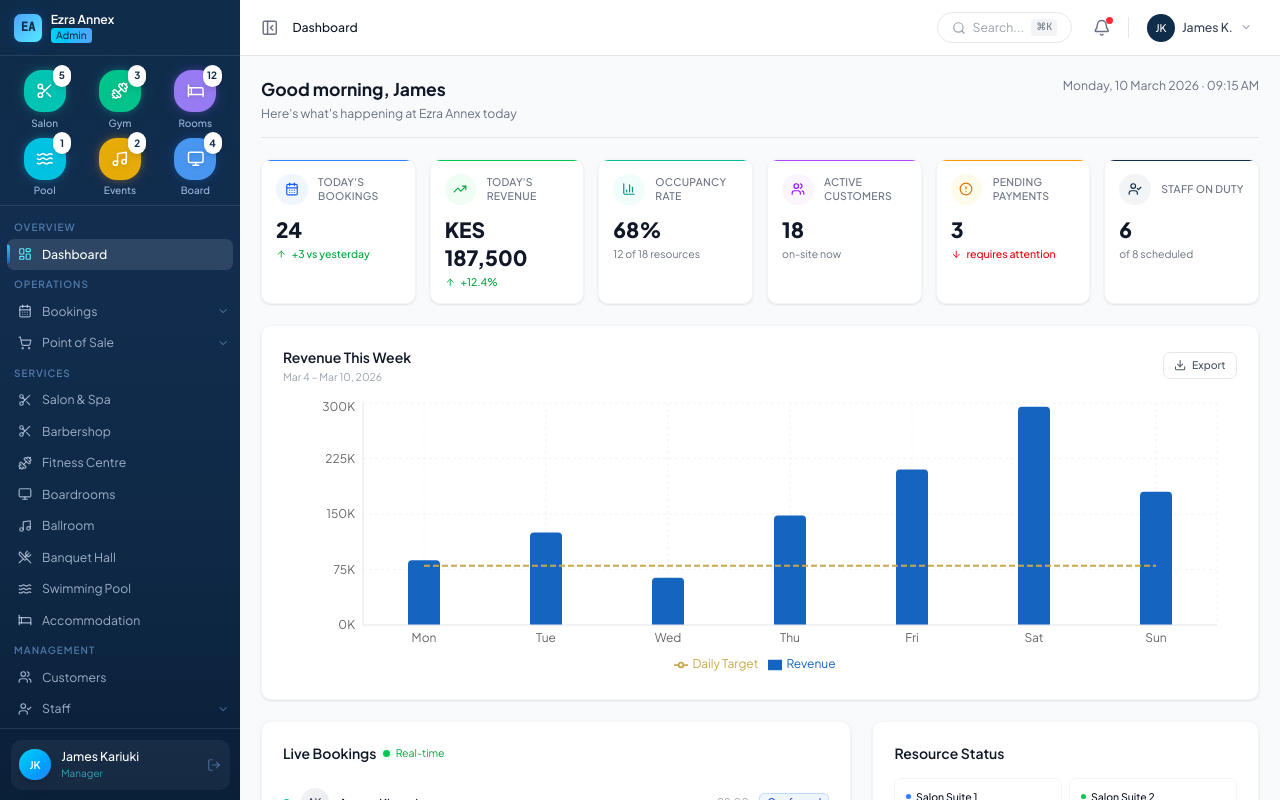
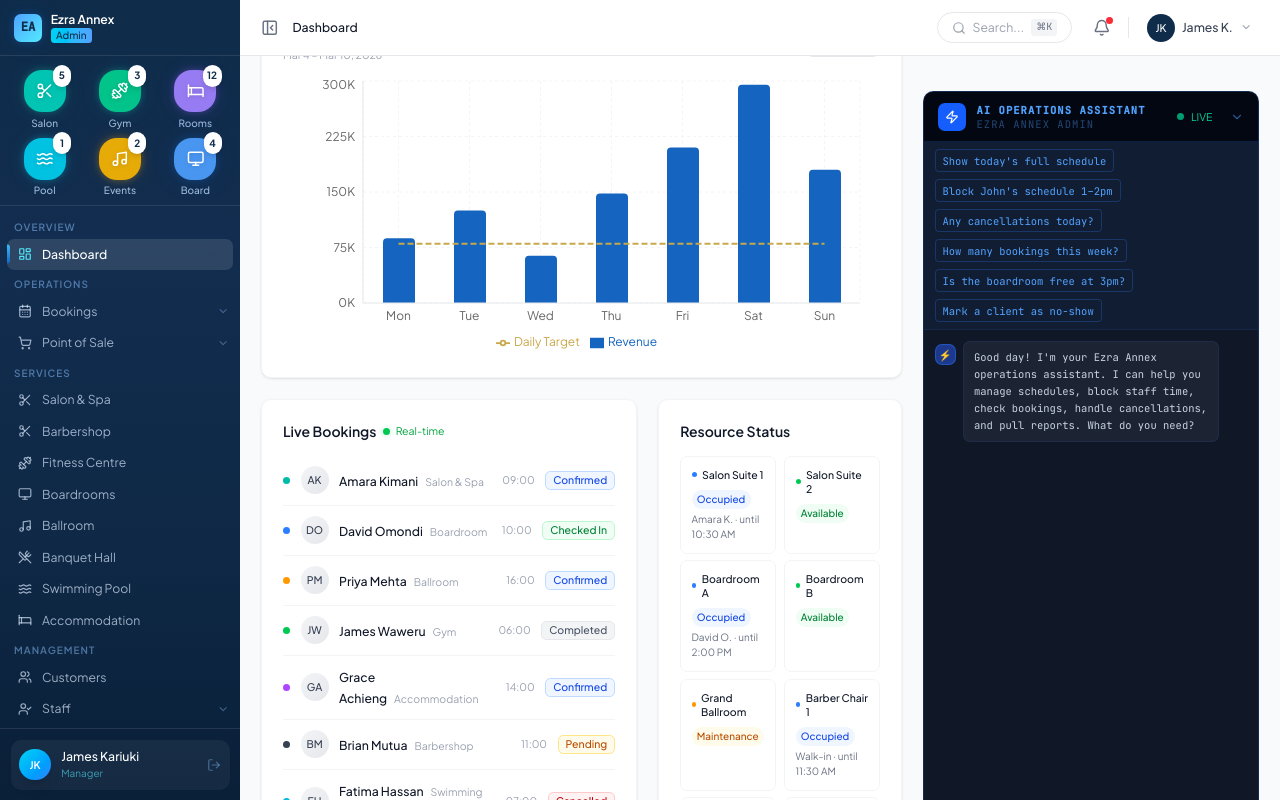
Before and after one commit to ezra-project-management/Ezra-admin-presentation-, a Next.js app: page /dashboard in a window 1280 px wide. Built offline with nearby package versions, Linux system fonts and the light colour scheme.

Commit message:
Update page.tsx

```diff
--- a/src/app/(admin)/dashboard/page.tsx
+++ b/src/app/(admin)/dashboard/page.tsx
@@ -6,11 +6,14 @@ import { RevenueChart } from '@/components/dashboard/RevenueChart'
 import { LiveBookingFeed } from '@/components/dashboard/LiveBookingFeed'
 import { OccupancyGrid } from '@/components/dashboard/OccupancyGrid'
 import { QuickActions } from '@/components/dashboard/QuickActions'
+import { AdminAIPanel } from '@/components/ai/AdminAIPanel'
 import { CalendarDays, TrendingUp, BarChart3, Users, AlertCircle, UserCheck } from 'lucide-react'
 
 export default function DashboardPage() {
   return (
-    <div>
+    <div className="flex gap-6">
+      {/* Main Content */}
+      <div className="flex-1 min-w-0">
         <PageHeader
           title="Good morning, James"
           subtitle="Here's what's happening at Ezra Annex today"
@@ -99,5 +102,11 @@ export default function DashboardPage() {
         {/* Quick Actions */}
         <QuickActions />
       </div>
+
+      {/* AI Panel Sidebar */}
+      <div className="w-96 flex-shrink-0 h-[calc(100vh-2rem)] sticky top-4">
+        <AdminAIPanel />
+      </div>
+    </div>
   )
 }
```
Lines whose indentation alone changed are shown as unchanged.
